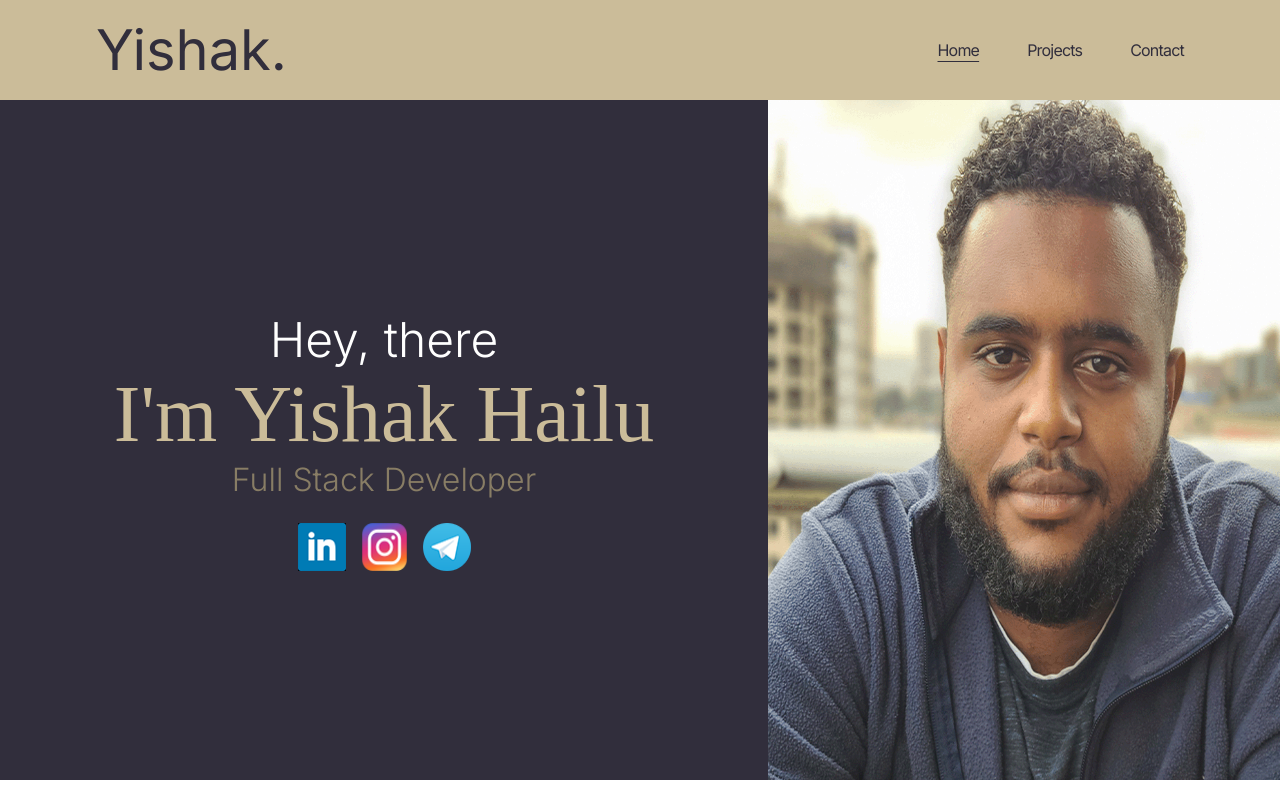
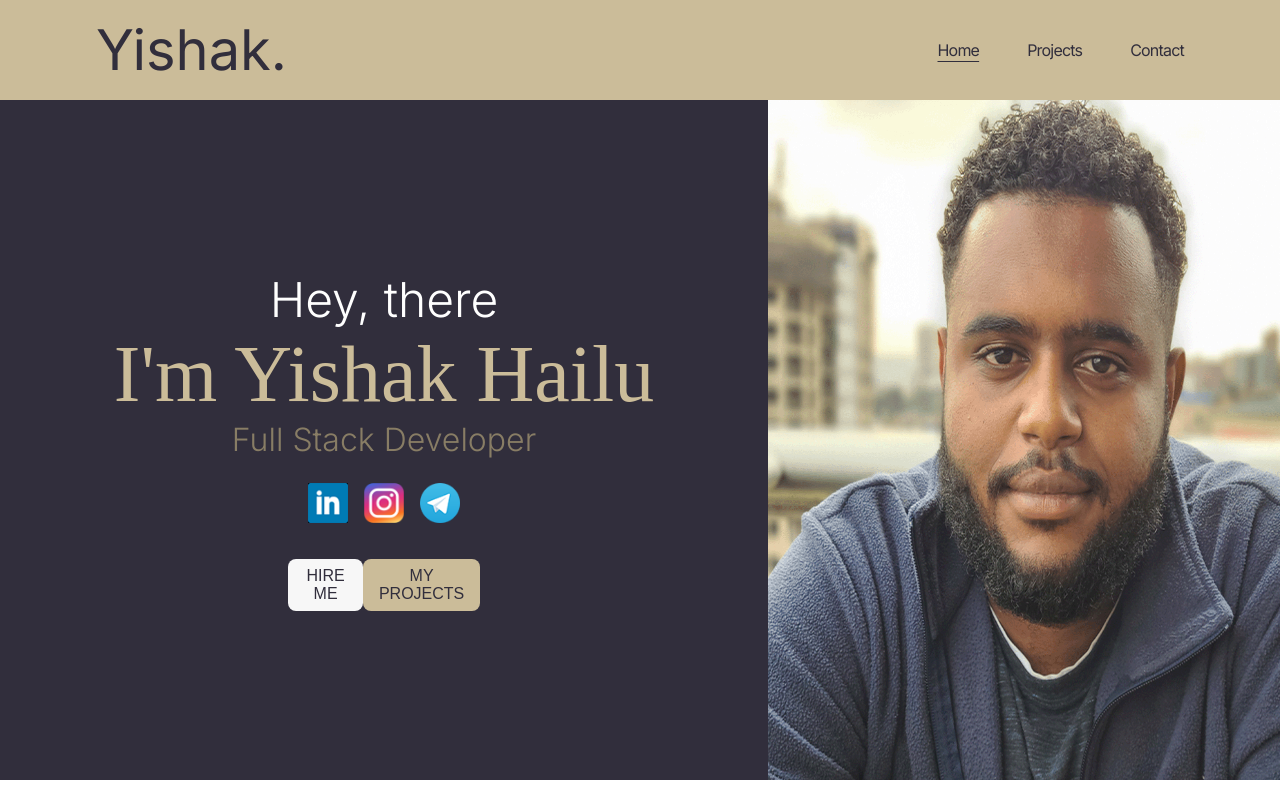
Before and after one commit to Yishak110402/NewPortfolio, a React (Create React App) app: page / in a window 1280 px wide. Built offline with nearby package versions, Linux system fonts and the light colour scheme.

Commit message:
first commit

```diff
--- a/src/components/Homepage/Hero/Hero.css
+++ b/src/components/Homepage/Hero/Hero.css
@@ -42,3 +42,28 @@
   gap: 1rem;
   margin-top: 1.5rem;
 }
+.hero .hero-links img{
+    width: 40px;
+    height: 40px;
+}
+.hero .hero-ctas{
+    width: 25%;
+    display: flex;
+    justify-content: space-between;
+    margin-top: 2rem;
+}
+.hero .hero-ctas button{
+    padding: 0.5rem;
+    border-radius: 8px;
+    border: 0;
+    font-size: 1rem;
+    cursor: pointer;
+    color: #312e3c;
+}
+.hero .hero-ctas button:first-child{
+    background-color: #f7f7f7;
+}
+.hero .hero-ctas button:nth-child(2){
+    color: #312e3c;
+    background-color: #cbbc99;
+}
--- a/src/components/Homepage/Hero/Hero.js
+++ b/src/components/Homepage/Hero/Hero.js
@@ -7,9 +7,19 @@ export default function Hero() {
         <h1>I'm Yishak Hailu</h1>
         <h4>Full Stack Developer</h4>
         <div className="hero-links">
-          <img src="./assets/Linked-in-icon.png" alt="" />
-          <img src="./assets/Instagram-icon.png" alt="" />
-          <img src="./assets/Telegram-icon.png" alt="" />
+          <a href="https://www.google.com" target="_blank" rel="noreferrer">
+            <img src="./assets/Linked-in-icon.png" alt="" />
+          </a>
+          <a href="https://www.google.com" target="_blank" rel="noreferrer">
+            <img src="./assets/Instagram-icon.png" alt="" />
+          </a>
+          <a href="https://www.google.com" target="_blank" rel="noreferrer">
+            <img src="./assets/Telegram-icon.png" alt="" />
+          </a>
+        </div>
+        <div className="hero-ctas">
+            <button>HIRE ME</button>
+            <button>MY PROJECTS</button>
         </div>
       </div>
       <div className="hero-image">
```
